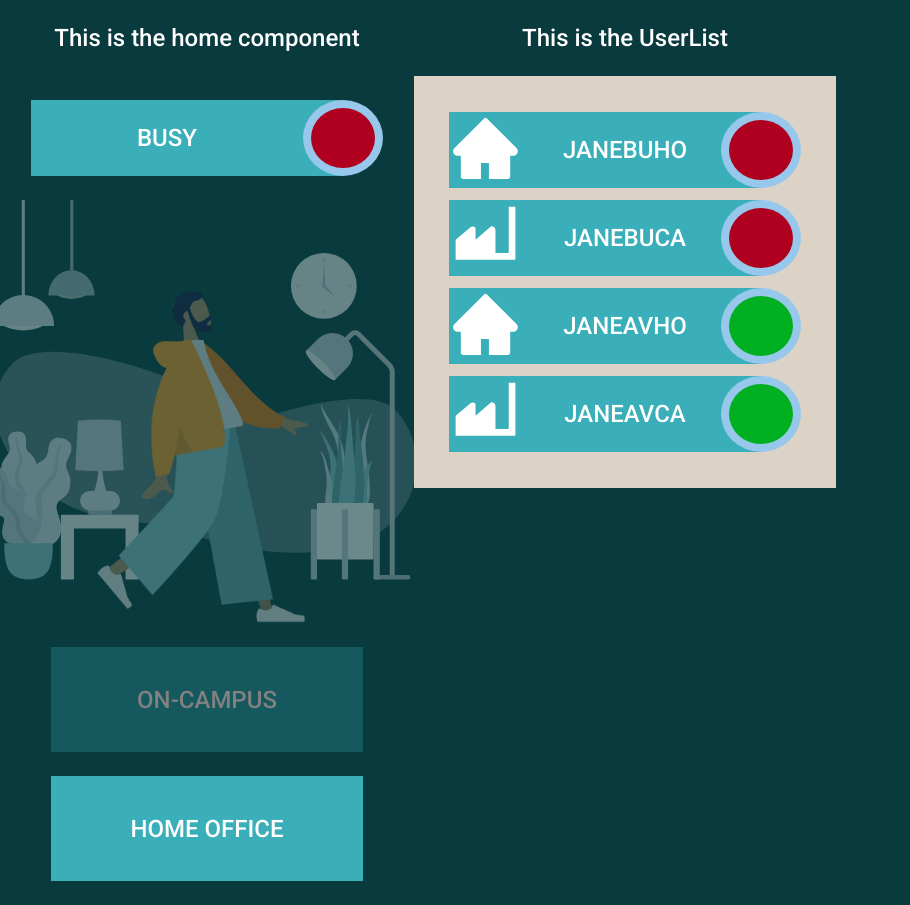
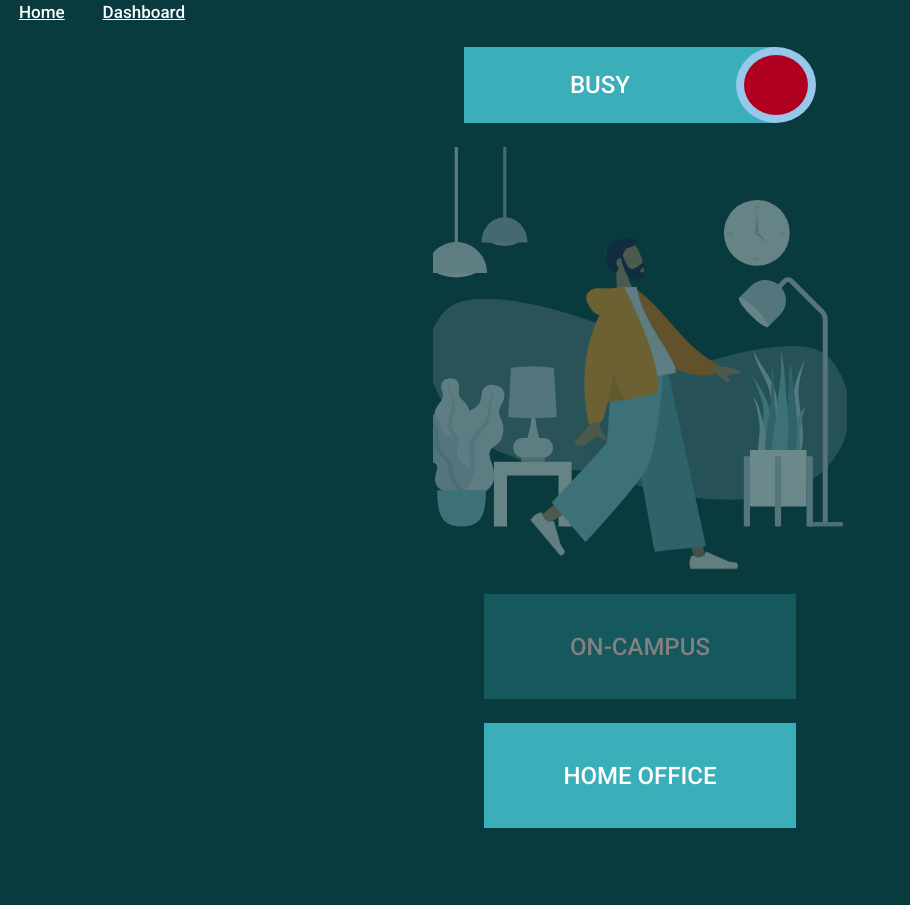
Before and after one commit to knutsanl/oblig2, a React (Create React App) app: page / in a window 1280 px wide. Shown: the whole page, without its empty margins (0-910 px from the left). After the commit the page ends 852 px from the top, so only its background shows below. Built offline with nearby package versions, Linux system fonts and the light colour scheme.

Commit message:
Improved version with routes

```diff
--- a/package.json
+++ b/package.json
@@ -8,6 +8,7 @@
     "@testing-library/user-event": "^12.1.10",
     "react": "^17.0.1",
     "react-dom": "^17.0.1",
+    "react-router-dom": "^5.2.0",
     "react-scripts": "4.0.3",
     "web-vitals": "^1.0.1"
   },
--- a/src/App.css
+++ b/src/App.css
@@ -1,5 +1,52 @@
 .App {
   text-align: center;
   display: flex;
+  flex-direction: column;
   flex-wrap: wrap;
 }
+
+.App a {
+  color: inherit;
+}
+
+.App-header {
+  background-color: transparent;
+  display: flex;
+  flex-direction: column;
+  align-items: center;
+  justify-content: center;
+  font-size: calc(10px + 2vmin);
+  color: var(--color-text);
+}
+
+.App-header * {
+  color: var(--color-text);
+  font-size: 0.9em;
+}
+
+.App-header nav {
+  width: 100%;
+}
+
+.App-header nav ul {
+  display: flex;
+  list-style: none;
+  justify-content: start;
+  flex-wrap: wrap;
+  margin: 0;
+  padding: 0;
+}
+
+.App-header nav ul li {
+  margin: 0 1em;
+}
+
+.App main {
+  text-align: center;
+  display: flex;
+  flex-direction: column;
+  justify-content: center;
+  align-items: center;
+  max-width: 100vw;
+  min-height: 100vh;
+}
--- a/src/App.js
+++ b/src/App.js
@@ -1,56 +1,60 @@
 import React, { Component } from 'react';
+import {
+  BrowserRouter as Router,
+  Switch,
+  Route,
+  Link
+} from "react-router-dom";
+
 import './App.css';
+import USERS from './users';
+
 import Home from './components/home/Home';
 import UserList from './components/user-list/user-list';
-
-//only for testing purposes
-const busyHome = {
-  name: 'JaneBuHo',
-  status: 'busy',
-  place: 'home-office'
-}
-
-const busyCampus = {
-  name: 'JaneBuCa',
-  status: 'busy',
-  place: 'on-campus'
-}
-
-const availableHome = {
-  name: 'JaneAvHo',
-  status: 'available',
-  place: 'home-office'
-}
-
-const availableCampus = {
-  name: 'JaneAvCa',
-  status: 'available',
-  place: 'on-campus'
-}
-
-const users = [busyHome, busyCampus, availableHome, availableCampus];
+import NotFound from './components/NotFound';
 
 class App extends Component {
   constructor(props) {
     super(props);
     // posible values "available/busy and on-campus/home-office"
     this.state = {
-      myUser: { ...users[0] },
-      users: users
+      myUser: { ...USERS[0] },
+      users: [...USERS]
     }
   }
 
   render() {
     return (
       <div className="App">
-        <div>
-          <p>This is the home component</p>
-          <Home user={this.state.myUser} onChangePlace={this.updateUserPlace} onChangeStatus={this.updateUserStatus} />
-        </div>
-        <div>
-          <p>This is the UserList</p>
-          <UserList users={this.state.users} />
-        </div>
+        <Router>
+          <div className="App">
+            <header className="App-header">
+              <nav>
+                <ul>
+                  <li>
+                    <Link to="/">Home</Link>
+                  </li>
+                  <li>
+                    <Link to="/dashboard">Dashboard</Link>
+                  </li>
+                </ul>
+              </nav>
+            </header>
+            <main>
+              <Switch>
+                <Route path="/dashboard">
+                  <UserList users={this.state.users} />
+                </Route>
+                <Route exact path="/">
+                  <Home user={this.state.myUser} onChangePlace={this.updateUserPlace} onChangeStatus={this.updateUserStatus} />
+                </Route>
+                <Route>
+                  <NotFound />
+                </Route>
+              </Switch>
+            </main>
+          </div>
+        </Router>
       </div>
     );
   }
--- /dev/null
+++ b/src/components/NotFound.jsx
@@ -0,0 +1,17 @@
+//components/NotFound.jsx
+import { Link } from "react-router-dom";
+
+  const NotFound = () => {
+    return (
+        <div className="NotFound">
+            <p>
+                404: Page not found.
+                <Link to="/">
+                    Go Home
+                </Link>
+            </p>
+        </div>
+    );
+}
+
+export default NotFound;
--- /dev/null
+++ b/src/users.js
@@ -0,0 +1,27 @@
+
+//only for testing purposes
+const busyHome = {
+    name: 'JaneBuHo',
+    status: 'busy',
+    place: 'home-office'
+  }
+
+  const busyCampus = {
+    name: 'JaneBuCa',
+    status: 'busy',
+    place: 'on-campus'
+  }
+
+  const availableHome = {
+    name: 'JaneAvHo',
+    status: 'available',
+    place: 'home-office'
+  }
+
+  const availableCampus = {
+    name: 'JaneAvCa',
+    status: 'available',
+    place: 'on-campus'
+  }
+  const users = [busyHome, busyCampus, availableHome, availableCampus];
+  export default users;
```
Also changed, not shown: src/components/About.jsx (added), 1 other file (tests, documents, lock files or other folders).
